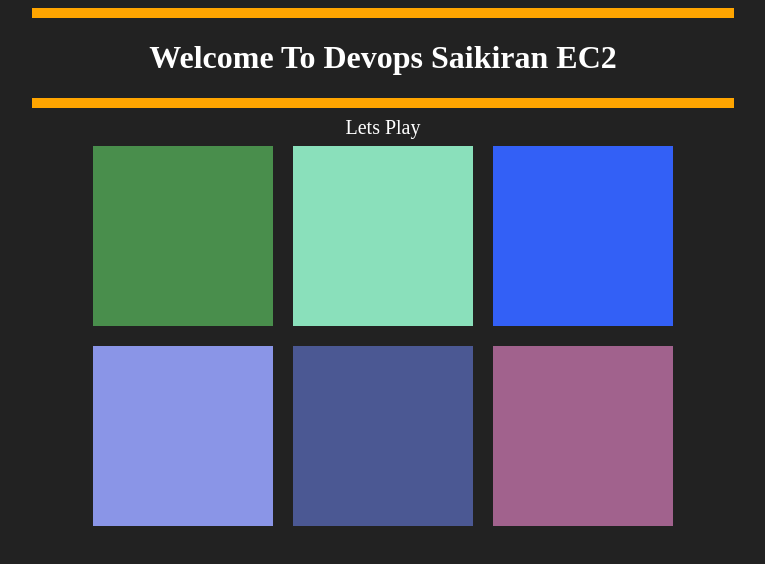
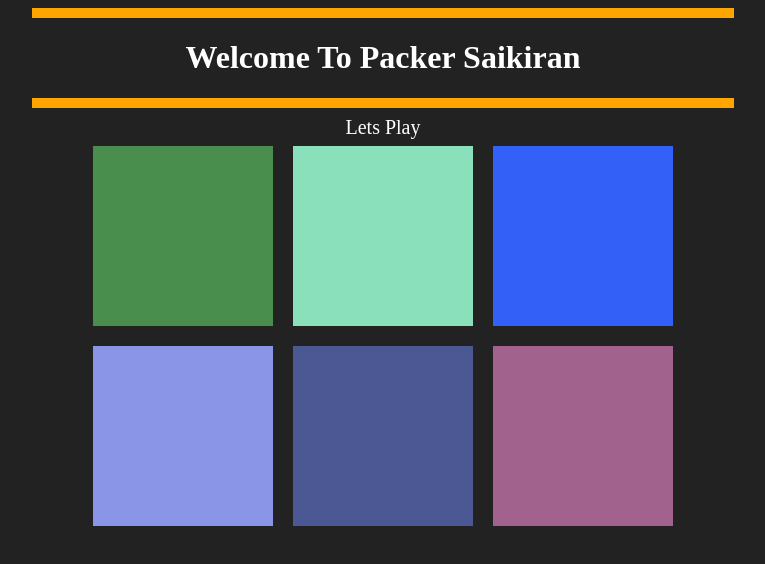
Before and after one commit to saikiranpi/webhooktesting, a plain HTML site: page index.html in a window 1280 px wide. Shown: the whole page, without its empty margins (257-1022 px from the left). Drawn offline with Linux system fonts and the light colour scheme.

Commit message:
Update index.html

```diff
--- a/index.html
+++ b/index.html
@@ -10,7 +10,7 @@
 <body>
 <center>
 <hr size="10px" noshade  align=center width="700px" color="orange">
-        <h1>Welcome To Devops Saikiran EC2</h1>
+        <h1>Welcome To Packer Saikiran</h1>
 <hr size="10px" noshade  align=center width="700px" color="orange">
 </center>
 	<div id="smallcont">
```
